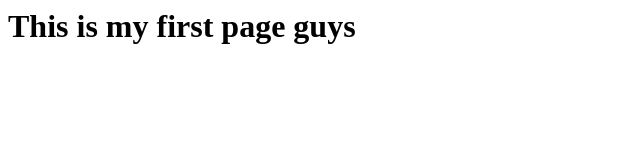
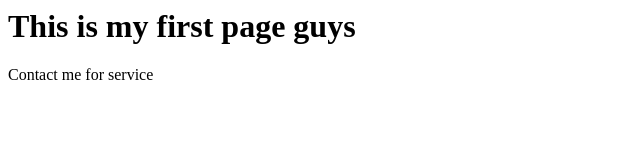
Before and after one commit to kellenbecker/kellenbecker.github.io, a plain HTML site: page index.html in a window 1280 px wide. Shown: the whole page, without its empty margins (0-640 px from the left). Drawn offline with Linux system fonts and the light colour scheme.

Commit message:
Update index.html
adding service

```diff
--- a/index.html
+++ b/index.html
@@ -1,3 +1,4 @@
 <html>
   <h1>This is my first page guys</h1>
+  Contact me for service
 </html>
```
